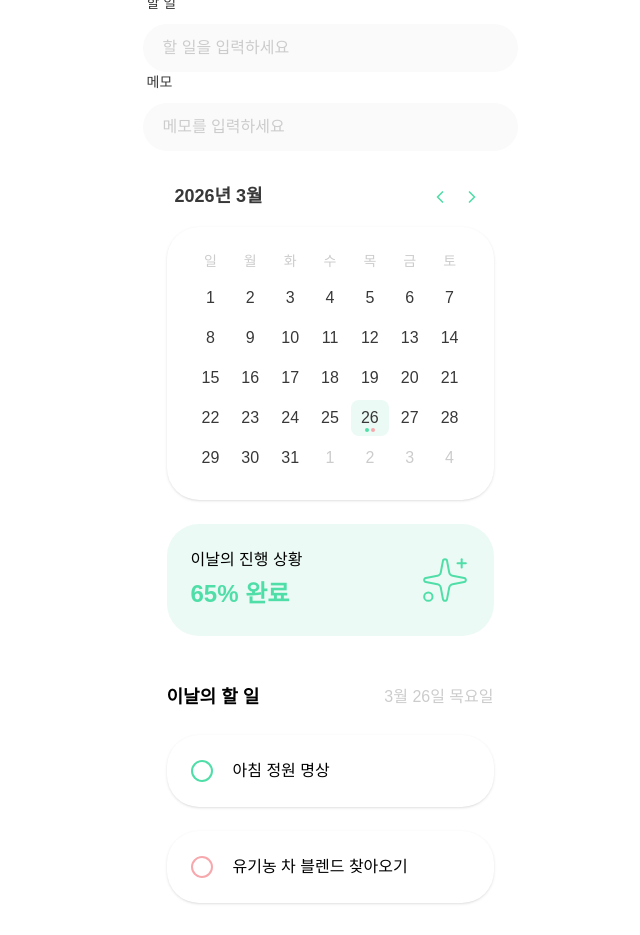
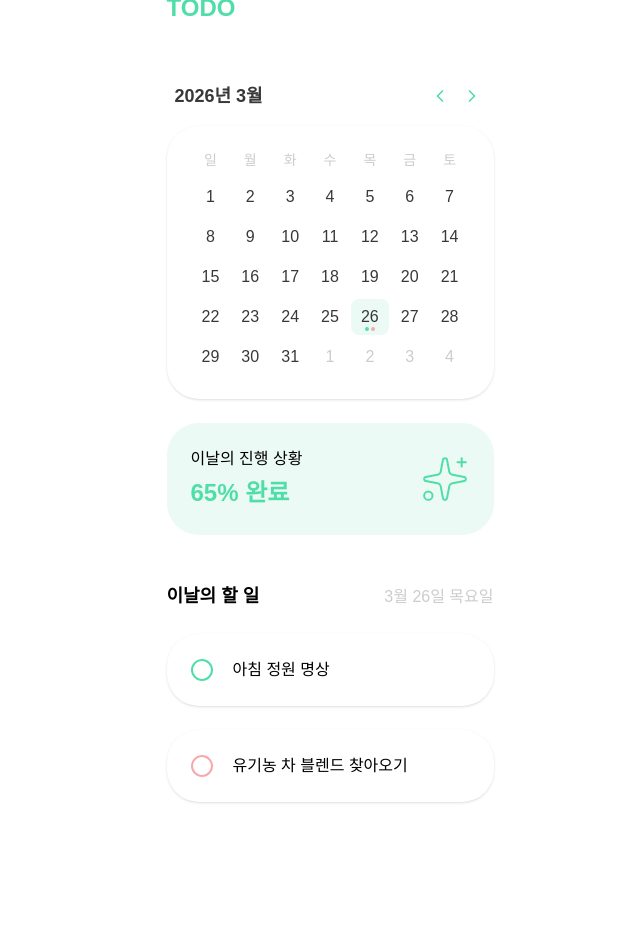
Before and after one commit to deepdive-01/goorm-todo-front, a React (Vite) app: page /calendar in a window 1280 px wide. Shown: the whole page, without its empty margins (310-950 px from the left). After the commit the page ends 834 px from the top, so only its background shows below. Built offline with nearby package versions, Linux system fonts and the light colour scheme; a web font is replaced by a local one.

Commit message:
feat: Inputfield 공통 컴포넌트 구현

```diff
--- a/src/pages/calendar/index.tsx
+++ b/src/pages/calendar/index.tsx
@@ -22,24 +22,14 @@ const openTodoModal = () => {};
 
 export default function CalendarPage() {
   const [selectedDate, setSelectedDate] = useState<Date>(new Date());
-const [todo, setTodo] = useState('');
-  const [memo, setMemo] = useState('');
+
   const dateLabel = format(selectedDate, 'M월 d일 EEEE', { locale: ko });
   const completed = DUMMY_TASKS.filter((_, i) => i === 1).length; // 임시
-
-  const handleSave = () => alert('저장되었습니다!');
 
   return (
     <div className="w-full h-full flex items-center justify-center">
       <div className="w-93.75 bg-white-ui">
         <Header />
-
-
-        <Button variant="save" onClick={handleSave}>
-        저장
-        </Button>
-        <InputField type="todo" value={todo} setValue={setTodo} />
-      <InputField type="memo" value={memo} setValue={setMemo} />
 
         <main className="px-6 py-8 flex flex-col gap-12 w-full">
 
```
